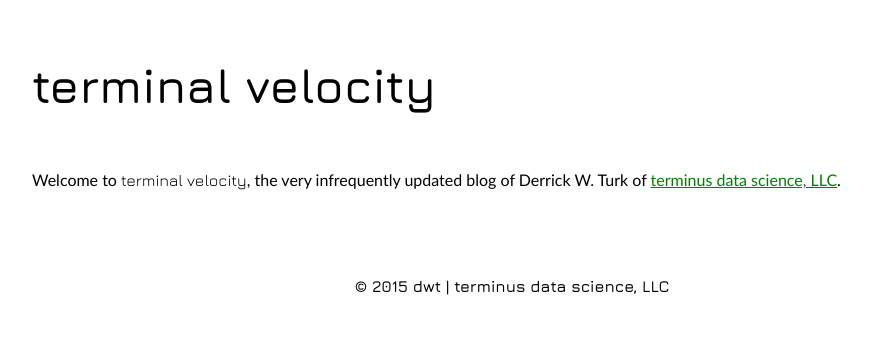
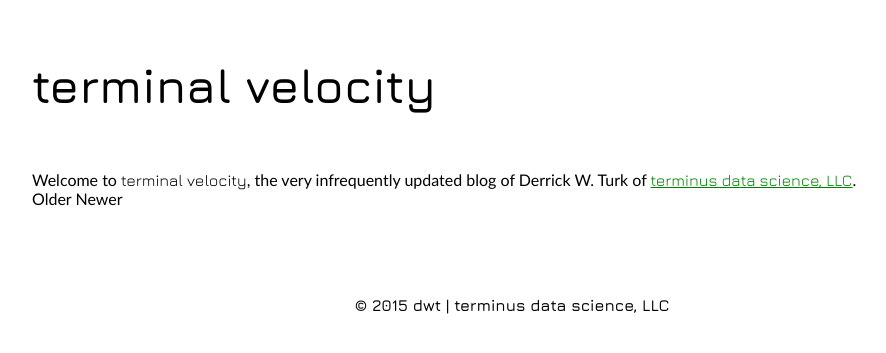
Before and after one commit to derrickturk/derrickturk.github.io, a Jekyll site: the page built from index.html, in a window 1280 px wide. Shown: the top 353 px of the page, without its empty margins (128-1014 px from the left). Built offline with Jekyll 4.4.1, drawn with Linux system fonts in a browser that asks for light colours.

Commit message:
Enable pagination.

```diff
--- a/config.yml
+++ b/config.yml
@@ -0,0 +1,4 @@
+paginate: 10
+
+author:
+    name: 'Derrick W. Turk'
--- a/index.html
+++ b/index.html
@@ -3,14 +3,33 @@ layout: default
 title: terminal velocity | the blog of derrick w. turk @ terminus data science, LLC
 ---
 
-Welcome to <span class="branding">terminal velocity</span>, the very infrequently updated blog of Derrick W. Turk of <a href="www.terminusdatascience.com" class="logo">terminus data science, LLC</a>.
+Welcome to <span class="branding">terminal velocity</span>, the very
+infrequently updated blog of Derrick W. Turk of <a
+href="https://www.terminusdatascience.com" class="branding">terminus data
+science, LLC</a>.
 
 <div class="postlist">
     {% for post in paginator.posts %}
-    <div class="post">
-        <a href="{{ post.url }}">{{ post.title }}</a>
-        {{ post.date | date_to_string }}
-        {{ post.exerpt }}
-    </div>
+      <div class="post">
+          <a href="{{ post.url }}">{{ post.title }}</a>
+          {{ post.date | date_to_string }}
+          {{ post.exerpt }}
+      </div>
     {% endfor %}
 </div>
+<div class="pager">
+    {% if paginator.next_page %}
+      <a href="{{ paginator.next_page_path }}" class="next">Older</a>
+    {% else %}
+      <span class="next">Older</span>
+    {% endif %}
+    {% if paginator.previous_page %}
+      {% if paginator.page == 2 %}
+        <a href="{{ site.baseurl }}" class="previous">Newer</a>
+      {% else %}
+        <a href="{{ paginator.previous_page_path }}" class="previous">Newer</a>
+      {% endif %}
+    {% else %}
+      <span class="next">Newer</span>
+    {% endif %}
+</div>
```
